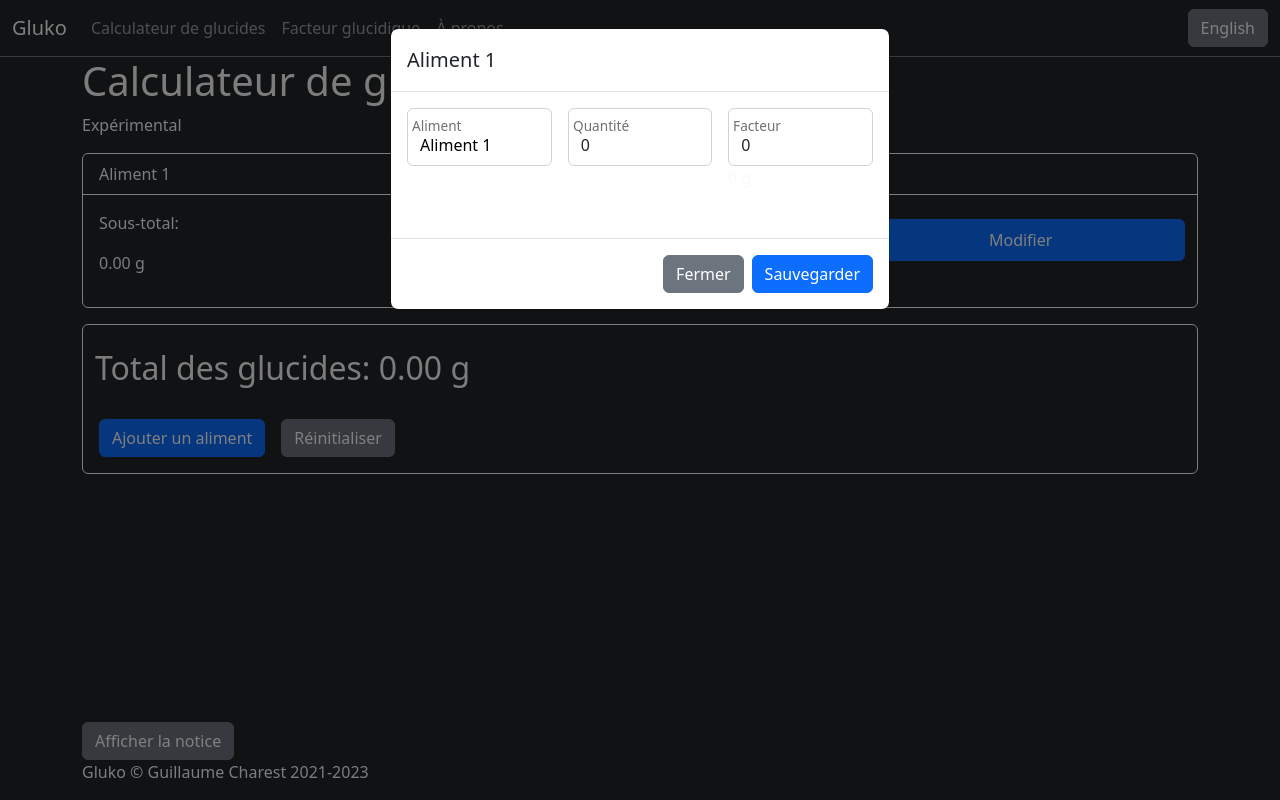
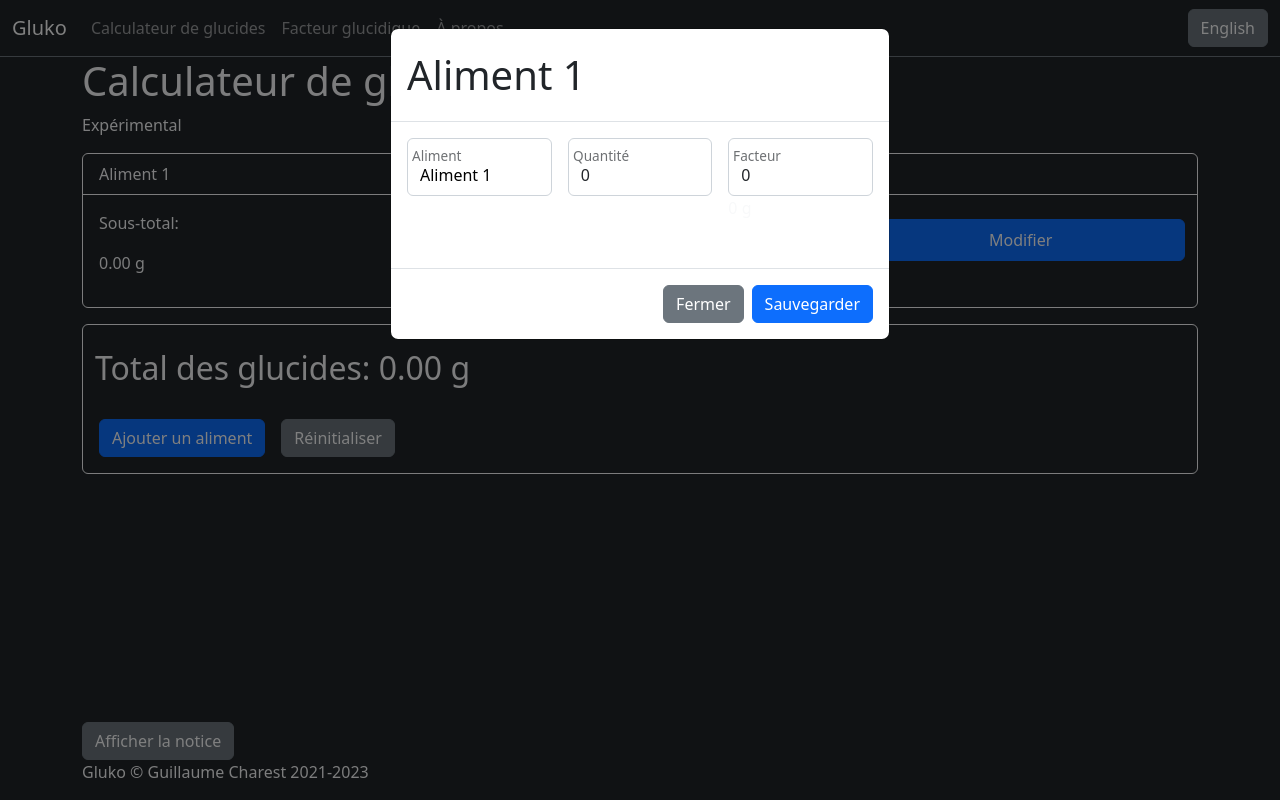
Before and after one commit to gcharest/gluko, a Vue app: page / in a window 1280 px wide. Both pictures are taken after a click on the button "Modifier". Built offline with nearby package versions, Linux system fonts and the light colour scheme.

Commit message:
fix: use display instead of header for a11y

```diff
--- a/src/components/NutrientModal.vue
+++ b/src/components/NutrientModal.vue
@@ -54,9 +54,9 @@ const saveNutrient = () => {
         <div class="modal-dialog">
           <div class="modal-content">
             <div class="modal-header">
-              <h5 class="modal-title" :id="modalLabel()">
+              <div class="modal-title display-6" :id="modalLabel()">
                 {{ localNutrient.name }}
-              </h5>
+              </div>
             </div>
             <div class="modal-body">
               <div class="row g-3" v-if="localNutrient.name !== undefined">
```
